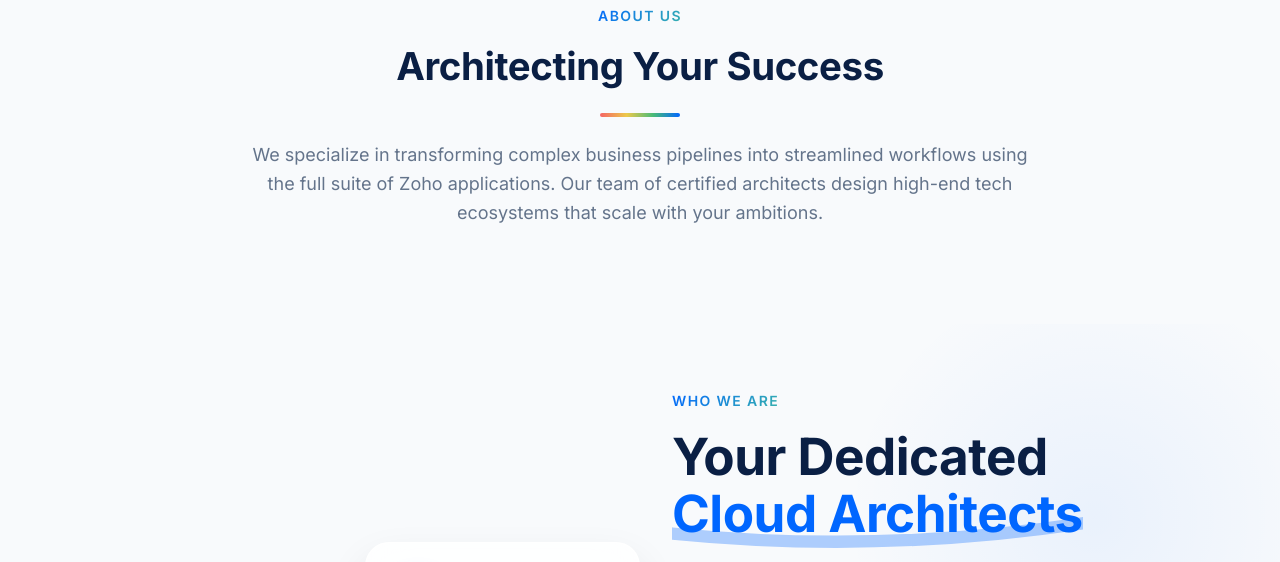
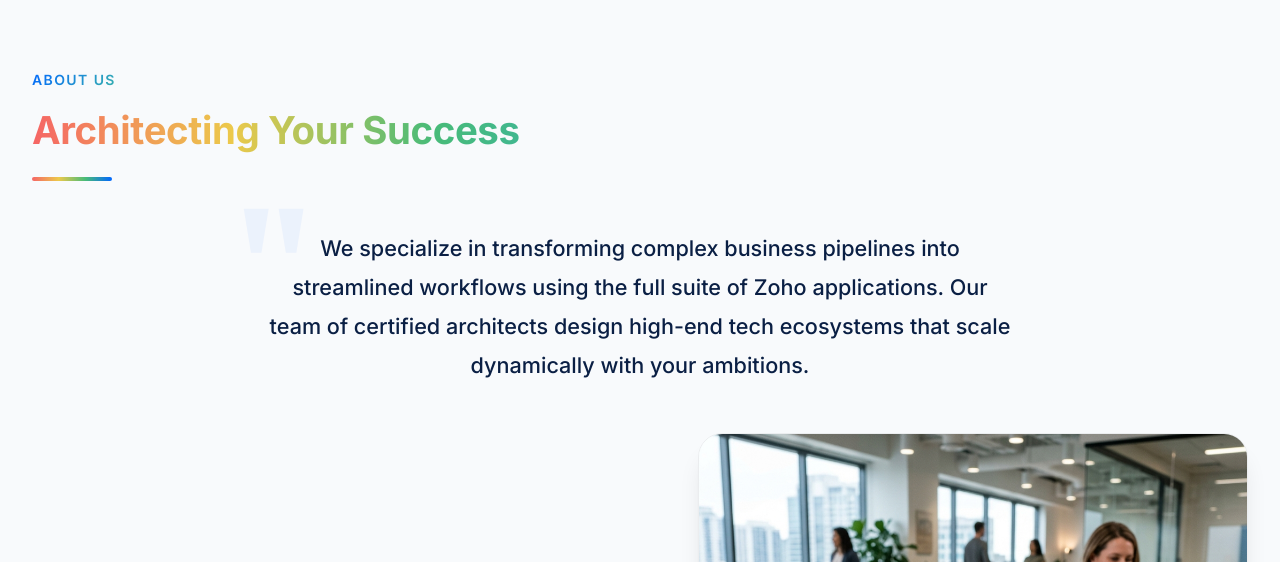
Before and after one commit to arshithk/zovancee, a website built with Vite: page index.html in a window 1280 px wide. Shown: the part 785-1347 px from the top of the page. Built offline with nearby package versions, Linux system fonts and the light colour scheme; files whose address does not match are found by name.

Commit message:
style: final creative layout pacing and animations

```diff
--- a/index.html
+++ b/index.html
@@ -86,15 +86,37 @@
         </div>
     </section>
     <!-- ABOUT US SECTION -->
-    <section id="about-us" class="container" style="padding-block: var(--spacing-md); text-align: center;">
-        <div class="section-header reveal">
+    <section id="about-us" class="container" style="padding-block: var(--spacing-xl);">
+
+        <!-- Step 1: Left Aligned Heading -->
+        <div class="reveal" style="text-align: left; max-width: 600px;">
             <div class="eyebrow">About Us</div>
-            <h2 style="color: var(--color-primary)">Architecting Your Success</h2>
-            <div class="zoho-divider"></div>
-            <p class="body-large" style="margin-top: 1rem;">We specialize in transforming complex business pipelines
-                into streamlined workflows using the full suite of Zoho applications. Our team of certified architects
-                design high-end tech ecosystems that scale with your ambitions.</p>
+            <h2 class="zoho-gradient-text" style="margin-bottom: 0;">Architecting Your Success</h2>
+            <div class="zoho-divider" style="margin: 1.5rem 0;"></div>
         </div>
+
+        <!-- Step 2: Centered Content -->
+        <div class="reveal reveal-delay-1"
+            style="text-align: center; max-width: 750px; margin: 3rem auto; position: relative;">
+            <span
+                style="position: absolute; top: -3rem; left: -2rem; font-size: 10rem; color: rgba(0, 102, 255, 0.05); font-family: Georgia, serif; font-weight: bold; line-height: 1; pointer-events: none;">"</span>
+            <p class="body-large"
+                style="color: var(--color-primary); line-height: 1.8; font-size: 1.35rem; font-weight: 500; position: relative; z-index: 1;">
+                We specialize in transforming complex business pipelines into streamlined workflows using the full suite
+                of Zoho applications. Our team of certified architects design high-end tech ecosystems that scale
+                dynamically with your ambitions.
+            </p>
+        </div>
+
+        <!-- Step 3: Right Aligned Image -->
+        <div class="reveal reveal-delay-2" style="display: flex; justify-content: flex-end; margin-top: 2rem;">
+            <div
+                style="max-width: 550px; width: 100%; border-radius: 1.5rem; overflow: hidden; box-shadow: var(--shadow-xl); border: 1px solid rgba(0,0,0,0.05);">
+                <img src="/src/assets/zovance-about-real.png" alt="Zovance Architecture"
+                    style="width: 100%; display: block; height: auto;" />
+            </div>
+        </div>
+
     </section>
 
     <!-- WHO WE ARE SECTION -->
--- a/src/css/sections.css
+++ b/src/css/sections.css
@@ -4,9 +4,9 @@ section {
 }
 
 .section-header {
-    text-align: center;
+    text-align: left;
     max-width: 800px;
-    margin: 0 auto var(--spacing-lg);
+    margin: 0 0 var(--spacing-lg) 0;
 }
 
 .zoho-divider {
@@ -14,7 +14,15 @@ section {
     width: 80px;
     background: linear-gradient(to right, var(--color-zoho-red), var(--color-zoho-yellow), var(--color-zoho-green), var(--color-accent));
     border-radius: 4px;
-    margin: 1.5rem auto;
+    margin: 1.5rem 0;
+}
+
+.zoho-gradient-text {
+    background: linear-gradient(to right, var(--color-zoho-red), var(--color-zoho-yellow), var(--color-zoho-green), var(--color-zoho-teal));
+    -webkit-background-clip: text;
+    -webkit-text-fill-color: transparent;
+    background-clip: text;
+    color: transparent;
 }
 
 /* Bento Grid System for Services / Features */
```
Also changed, not shown: src/assets/zovance-about-real.png (added), src/assets/zovance-about.png (added).
